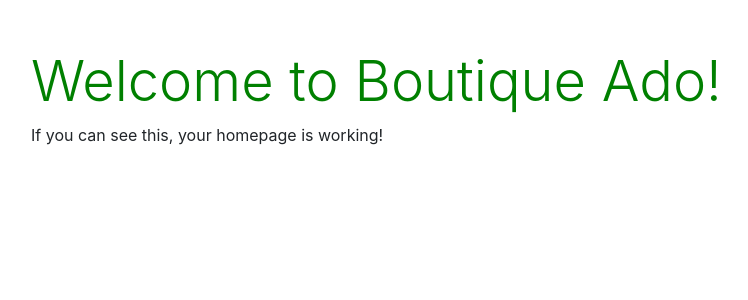
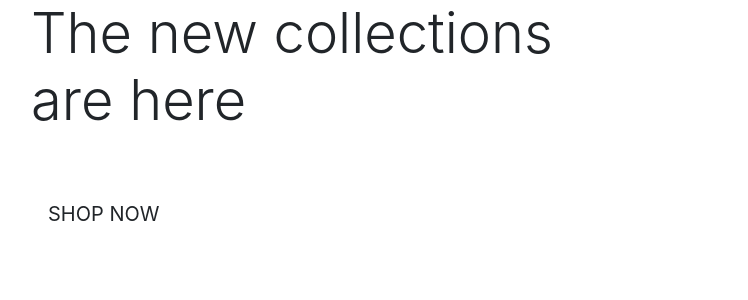
Before and after one commit to dylanmcca/boutique_ado_v1-, a Django app: page / in a window 1280 px wide. Shown: the top 300 px of the page, without its empty margins (54-802 px from the left). Run offline with Django 5.2, Linux system fonts and the light colour scheme.

Commit message:
added homepage content

```diff
--- a/home/templates/home/index.html
+++ b/home/templates/home/index.html
@@ -1,9 +1,28 @@
 {% extends "base.html" %}
+
 {% load static %}
 
+{% block page_header %}
+    <div class="container header-container">
+        <div class="row">
+            <div class="col"></div>
+        </div>
+    </div>
+{% endblock %}
+
 {% block content %}
-<div class="container mt-5">
-    <h1 class="display-4" style="color: green;">Welcome to Boutique Ado!</h1>
-    <p>If you can see this, your homepage is working!</p>
-</div>
+    <div class="container h-100">
+        <div class="row h-100">
+            <div class="col-7 col-md-6 my-auto">
+                <h1 class="display-4 logo-font text-black">
+                    The new collections are here
+                </h1>
+                <div class="my-5">
+                    <h4>
+                        <a href="" class="shop-now-button btn btn-lg rounded-0 text-uppercase py-3">Shop Now</a>
+                    </h4>
+                </div>
+            </div>
+        </div>
+    </div>
 {% endblock %}
```
